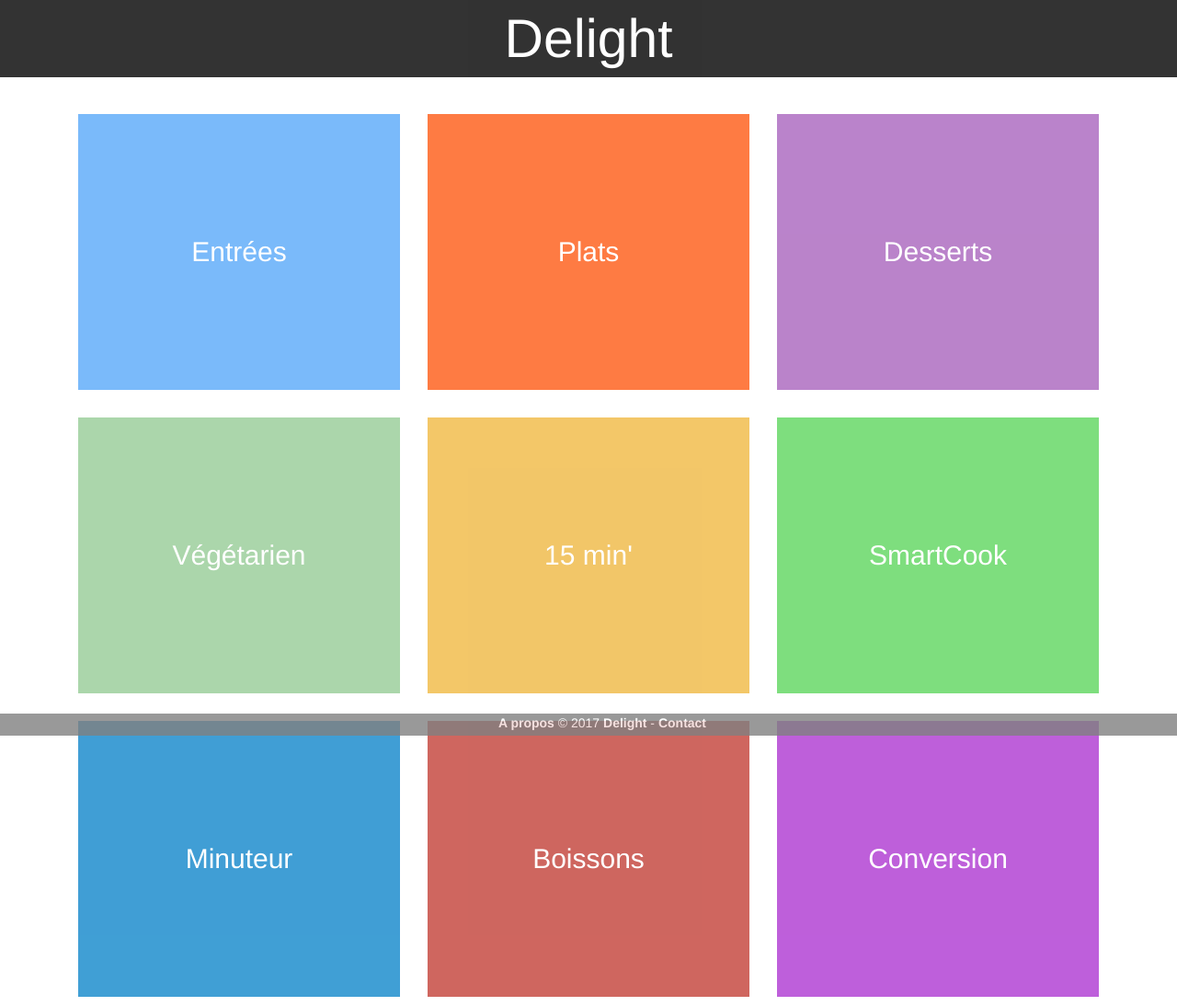
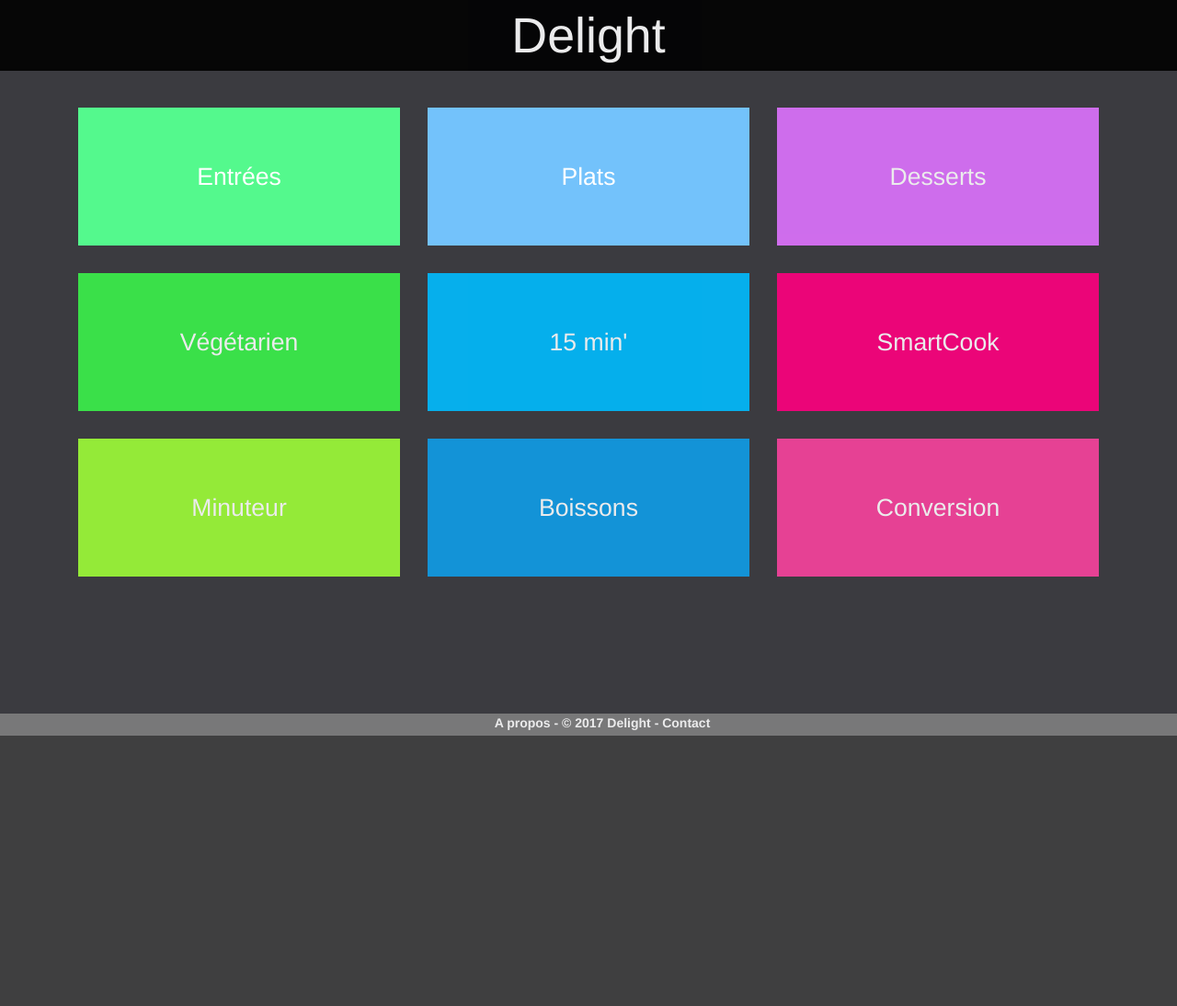
Before and after one commit to scrapp3rz/Delite, a PHP site: page /pageAccueil.php in a window 1280 px wide. Shown: the whole page at 92% size. After the commit the page ends 800 px from the top, so only its background shows below. Run offline with PHP 8.4, Linux system fonts and the light colour scheme.

Commit message:
changement des couleurs de l'accueil

```diff
--- a/about.php
+++ b/about.php
@@ -3,7 +3,9 @@
 
 
 
-
+<div class="container-fluid">
+    descriptif du projet Delight
+</div>
 
 
 
--- a/assets/css/style.css
+++ b/assets/css/style.css
@@ -12,14 +12,17 @@
 }
 
 */
+body  {
+background: #3B3B40;
+}
 
 #menucentre {
   height: 100%;
   width: 100%;
   margin: 0;
   padding: 0;
+}
 
-}
 
 /* modification préventive des UL et A
 ==================================================================
@@ -123,8 +127,8 @@ html body .container-fluid.body-content {
 	color: #fff;
 	height: -3%;
 	text-align: center;
-	font-size: 3.5em;
-    opacity : 0.8;
+	font-size: 3.2em;
+    opacity : 0.9;
 	padding-top: 0%;
 	padding-bottom: 0%;
 	text-decoration: none;
@@ -139,7 +143,7 @@ html body .container-fluid.body-content {
 	height: 3%;
     background: #808080;
     background-color: #808080;
-    opacity: 0.8;
+    opacity: 0.9;
     position: fixed;
     left: 0; right: 0; bottom: 0;
     text-align: center;
@@ -637,129 +654,147 @@ CSS du menu d'accueil
 ==================================================================
 ==================================================================
 */
+.pageAccueil {
+margin-top: auto;
+margin-bottom: auto;
+
+}
+
 .cat-recipe {
 	display: block;
-    min-height: 300px;
+    min-height: 150px;
+	max-height: 150px;
     text-align: center;
-	line-height: 300px;
+	line-height: 30%;
 }
 
 .cat-recipe h2 {
-    line-height: 300px;
+    line-height: 150px;
+	font-size: 1.9em;
 }
 
 .cat-recipe.entree {
-    background-color: #59A9F9;
-	opacity: 0.8;
+    background-color: #54F98D;
+	opacity: 1;
+	transition: all 0.2s;
 }
 
 .cat-recipe.entree:hover {
-    background-color: #59A9F9;
+    background-color: #01D758;
 	transition: all 0.2s;
-	font-size: 1.3em;
+	font-size: 1.9em;
     border-radius: 15px;
 	opacity: 1;
+
 }
 
 .cat-recipe.plat {
-    background-color: #FE5B15;
-	opacity: 0.8;
+    background-color: #73C2FB;
+	opacity: 1;
+	transition: all 0.2s;
 }
 
 .cat-recipe.plat:hover {
-    background-color: #FE5B15;
+    background-color: #26C4EC;
 	transition: all 0.2s;
-	font-size: 1.3em;
+	font-size: 1.9em;
     border-radius: 15px;
 	opacity: 1;
 }
 
 .cat-recipe.dessert {
-    background-color: #A965BE;
-	opacity: 0.8;
+    background-color: #df73ff;
+	opacity: 0.9;
+	transition: all 0.2s;
 }
 
 .cat-recipe.dessert:hover {
-    background-color: #A965BE;
+    background-color: #fd3f92;
 	transition: all 0.2s;
-	font-size: 1.3em;
+	font-size: 1.9em;
     border-radius: 15px;
 	opacity: 1;
 }
 
 .cat-recipe.vegetarien {
-    background-color: #97CC97;
-	opacity: 0.8;
+    background-color: #3AF24B;
+	opacity: 0.9;
+	transition: all 0.2s;
 }
 
 .cat-recipe.vegetarien:hover {
-    background-color: #97CC97;
+    background-color: #00ff00;
 	transition: all 0.2s;
-	font-size: 1.3em;
+	font-size: 1.9em;
     border-radius: 15px;
 	opacity: 1;
 }
 
 .cat-recipe.chrono {
-    background-color: #F0B943;
-	opacity: 0.8;
+    background-color: #00BCFF;
+	opacity: 0.9;
+	transition: all 0.2s;
 }
 
 .cat-recipe.chrono:hover {
-    background-color: #F0B943;
+    background-color: #00FFFF;
 	transition: all 0.2s;
-	font-size: 1.3em;
+	font-size: 1.9em;
     border-radius: 15px;
 	opacity: 1;
 }
 
 .cat-recipe.smartcook {
-    background-color: #5ED65E;
-	opacity: 0.8;
+    background-color: #ff007f;
+	opacity: 0.9;
+	transition: all 0.2s;
 }
 
 .cat-recipe.smartcook:hover {
-    background-color: #5ED65E;
+    background-color: #ff00ff;
 	transition: all 0.2s;
-	font-size: 1.3em;
+	font-size: 1.9em;
     border-radius: 15px;
 	opacity: 1;
 }
 
 .cat-recipe.timer {
-    background-color: #1187CB;
-	opacity: 0.8;
+    background-color: #9EFD38;
+	opacity: 0.9;
+	transition: all 0.2s;
 }
 .cat-recipe.timer:hover {
-    background-color: #1187CB;
+    background-color: #01D758;
 	transition: all 0.2s;
-	font-size: 1.3em;
+	font-size: 1.9em;
     border-radius: 15px;
 	opacity: 1;
 }
 
 .cat-recipe.drink {
-    background-color: #C34038;
-	opacity: 0.8;
+    background-color: #0F9DE8;
+	opacity: 0.9;
+	transition: all 0.2s;
 }
 .cat-recipe.drink:hover {
-    background-color: #C34038;
+    background-color: #2C75FF;
 	transition: all 0.2s;
-	font-size: 1.3em;
+	font-size: 1.9em;
     border-radius: 15px;
 	opacity: 1;
 }
 
 
 .cat-recipe.conversion {
-    background-color: #AE38D2;
-	opacity: 0.8;
+    background-color: #f9429e;
+	opacity: 0.9;
+	transition: all 0.2s;
 }
 
 .cat-recipe.conversion:hover {
-    background-color: #AE38D2;
+    background-color: #FF007F;
 	transition: all 0.2s;
-	font-size: 1.3em;
+	font-size: 1.9em;
     border-radius: 15px;
 	opacity: 1;
 }
--- a/contact.php
+++ b/contact.php
@@ -21,7 +21,7 @@
   </div>
   </div>
 <!-- CONTENT -->
-  <div class="container">
+  <div class="container ">
   <?php if(array_key_exists('errors',$_SESSION)): ?>
   <div class="alert alert-danger">
   <?= implode('<br>', $_SESSION['errors']); ?>
@@ -65,7 +65,7 @@ Si vous cochez cette case, le message ne partira pas.
   </div><!--/*.col-md-12-->
 </div><!--/*.row-->
   </form>
-</div><!--/*.container-->
+</div><!--/*.container -->
   <!-- END CONTENT -->
 </body>
   </html>
--- a/pageAccueil.php
+++ b/pageAccueil.php
@@ -1,6 +1,6 @@
 <?php include ("entete.php");?>
 
-<div class="container">
+<div class="container pageAccueil">
 
     <div class="col-md-4">
         <div class="cat-recipe entree">
--- a/pageRecette.php
+++ b/pageRecette.php
@@ -32,8 +32,8 @@ $data = recipeFor2b($id_recette,$numberToSubmit);
 Recette pour    <!--  affichage de la recette, titre, quantités initialisées à 1 -->
 
 <form method="GET">
-<input type="number" name="numberToSubmit" value="<?php echo $numberToSubmit; ?>" min="1" max="50">
-<button type="submit" class="btn btn-outline-secondary">En cuisine!</button>
+<input type="number" name="numberToSubmit" class="numberToCookFor" value="<?php echo $numberToSubmit; ?>" min="1" max="50">
+<button type="submit" class="btn btn-outline-success numberToCookFor2">En cuisine!</button>
 <input type="hidden" name="id_recette" value="<?php echo $id_recette; ?>">
 
         </form>
--- a/piedDePage.php
+++ b/piedDePage.php
@@ -12,19 +12,12 @@
                     <h1 class="navbar-brand">
                         <a href="./"></a>
                     </h1>
-                    <p class="copy"><a href="about.php"> <b><strong>A propos</strong></b></a>
-                    &#169; <span id="copyright-year"> 2017</span>
-                        <a href="about.php"> <b><strong>Delight</strong></b></a> -
+                    <p class="copy"><a href="about.php"><b>  <strong>A propos -</a>
+                   &#169; <span id="copyright-year"> 2017</span>
+                        <a> <b><strong>Delight</strong></b></a> -
                          <a href="contact.php"> <b><strong>Contact</strong></b></a>
-                        <a rel="nofollow" href="   " target="le site à créer"> </a>
+                        <a rel="nofollow" href="   " target="le site à créer"> </a></strong></b>
                     </p>
-             <!--       <ul class="inline-list">
-                        <li><a href="#" class="fa fa-twitter-square wow fadeInLeft" data-wow-delay=".15s">twitter</a></li>
-                        <li><a href="#" class="fa fa-youtube wow fadeInLeft" data-wow-delay=".3s">youtube</a></li>
-                        <li><a href="#" class="fa fa-facebook-square wow fadeInLeft" data-wow-delay=".6s">facebook</a></li>
-                        <li><a href="#" class="fa fa-google-plus-square wow fadeInLeft" data-wow-delay=".75s">google</a></li>
-                    </ul>
-                    -->
                 </div>
             </div>
         </div>
```
Also changed, not shown: other parts of assets/css/style.css (+31 -17 lines).
